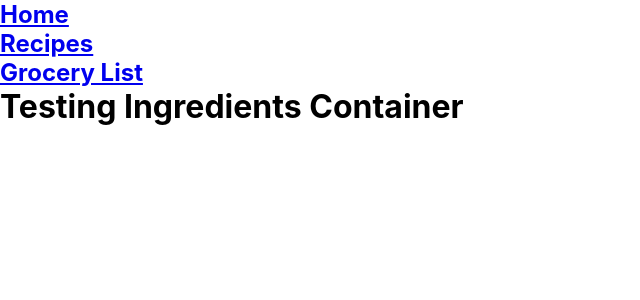
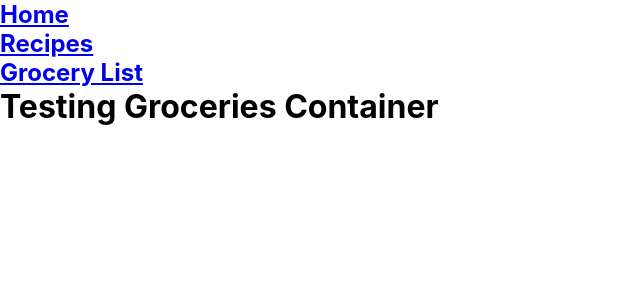
Before and after one commit to ashfollen/phase-3-mindless-grocer-frontend, a React (Create React App) app: page /groceries in a window 1280 px wide. Shown: the top 300 px of the page, without its empty margins (0-640 px from the left). Built offline with nearby package versions, Linux system fonts and the light colour scheme.

Commit message:
changed name ingredients to groceries

```diff
--- a/src/App.js
+++ b/src/App.js
@@ -8,7 +8,7 @@ import {
 import logo from './logo.svg';
 import './App.css';
 import RecipesContainer from "./components/RecipesContainer"
-import IngredientsContainer from "./components/IngredientsContainer"
+import GroceriesContainer from "./components/GroceriesContainer"
 import Home from "./components/Home"
 
 function App() {
@@ -28,7 +28,7 @@ function App() {
             <RecipesContainer />
         </Route>
         <Route path="/groceries">
-            <IngredientsContainer />
+            <GroceriesContainer />
         </Route>
       </Switch>
     </div>
--- /dev/null
+++ b/src/components/GroceriesContainer.js
@@ -0,0 +1,9 @@
+import React, {useEffect, useState} from 'react';
+
+function GroceriesContainer() {
+    return (
+        <h1>Testing Groceries Container</h1>
+    )
+}
+
+export default GroceriesContainer;
--- a/src/components/IngredientsContainer.js
+++ /dev/null
@@ -1,9 +0,0 @@
-import React, {useEffect, useState} from 'react';
-
-function IngredientsContainer() {
-    return (
-        <h1>Testing Ingredients Container</h1>
-    )
-}
-
-export default IngredientsContainer;
```
Also changed, not shown: 1 other file (tests, documents, lock files or other folders).
